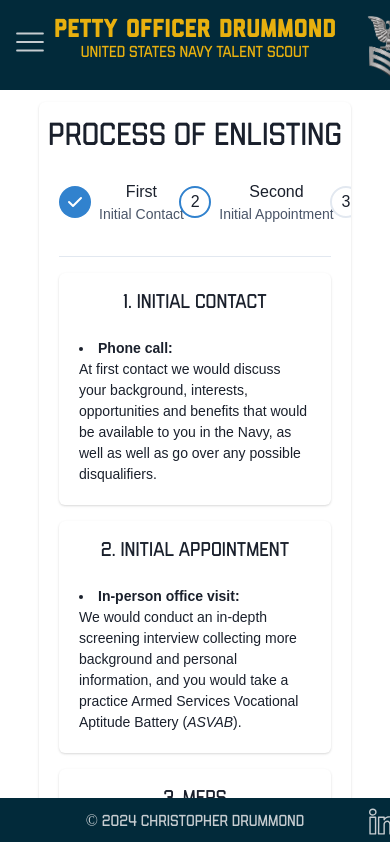
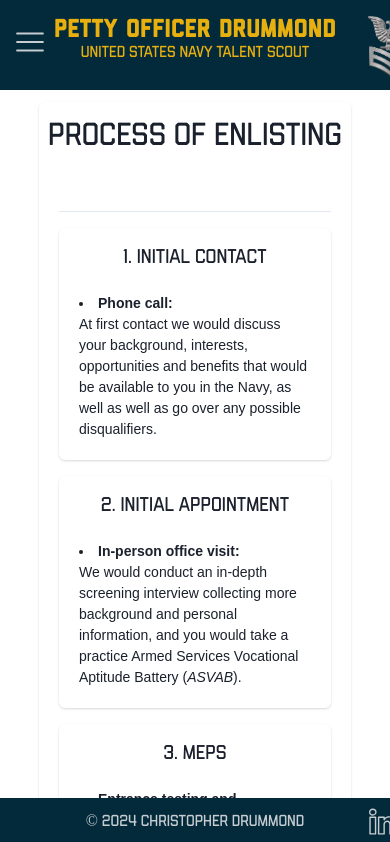
Before and after one commit to kdrummond528/cdrecruiter, a React (Create React App) app: page /process in a window 390 px wide. Shown: the top 842 px of the page. Built offline with nearby package versions, Linux system fonts and the light colour scheme.

Commit message:
modified app.js, app.css

```diff
--- a/src/App.css
+++ b/src/App.css
@@ -367,6 +367,12 @@ footer p {
     font-size: 16px;
   }
 
+  .steps {
+    overflow: hidden;
+    height: 0;
+    width: 0;
+  }
+
 }
 
 
--- a/src/App.js
+++ b/src/App.js
@@ -1,6 +1,6 @@
 import './App.css';
 import "./components/Fonts/Liberator/Liberator-Heavy.otf";
-import { Route, Routes } from 'react-router-dom';
+import { Link, Route, Routes } from 'react-router-dom';
 import Nav from './components/Nav';
 import Footer from './components/Footer';
 import Home from './components/Home';
@@ -35,8 +35,10 @@ function App() {
 
           <Nav />
 
-          <p className='pg-name'>Petty Officer Drummond</p>
-          <p className='pg-subname'>United States Navy Talent Scout</p>
+          <Link to='/home'><p className='pg-name'>
+            Petty Officer Drummond</p></Link>
+          <Link to='/home'><p className='pg-subname'>
+            United States Navy Talent Scout</p></Link>
 
         </header>
 
```
